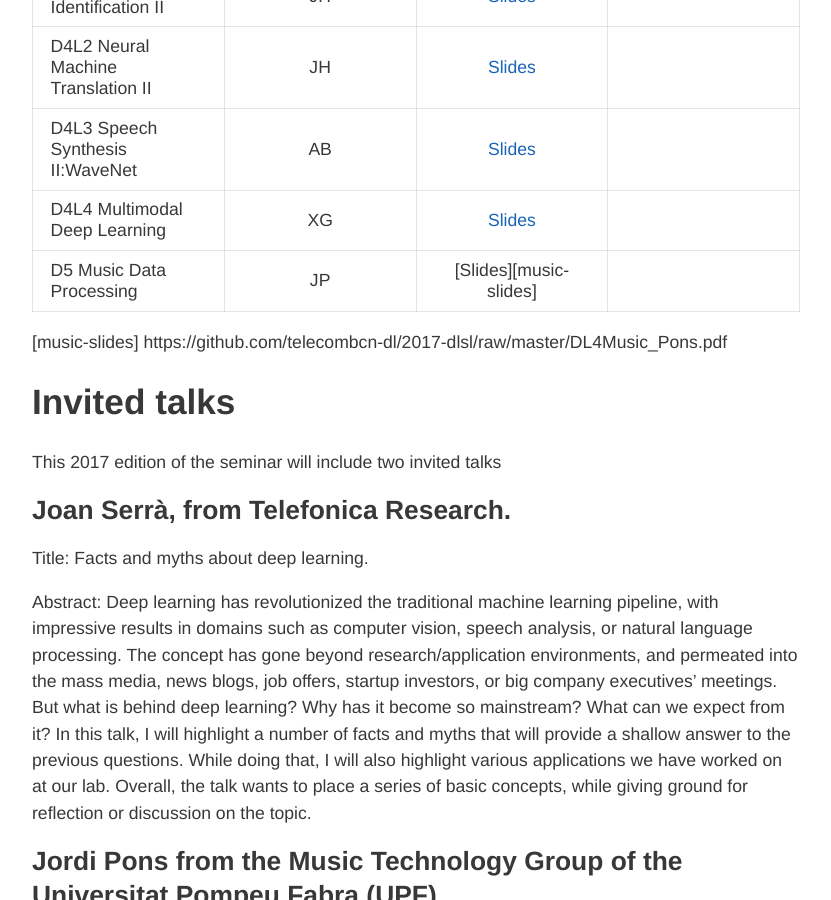
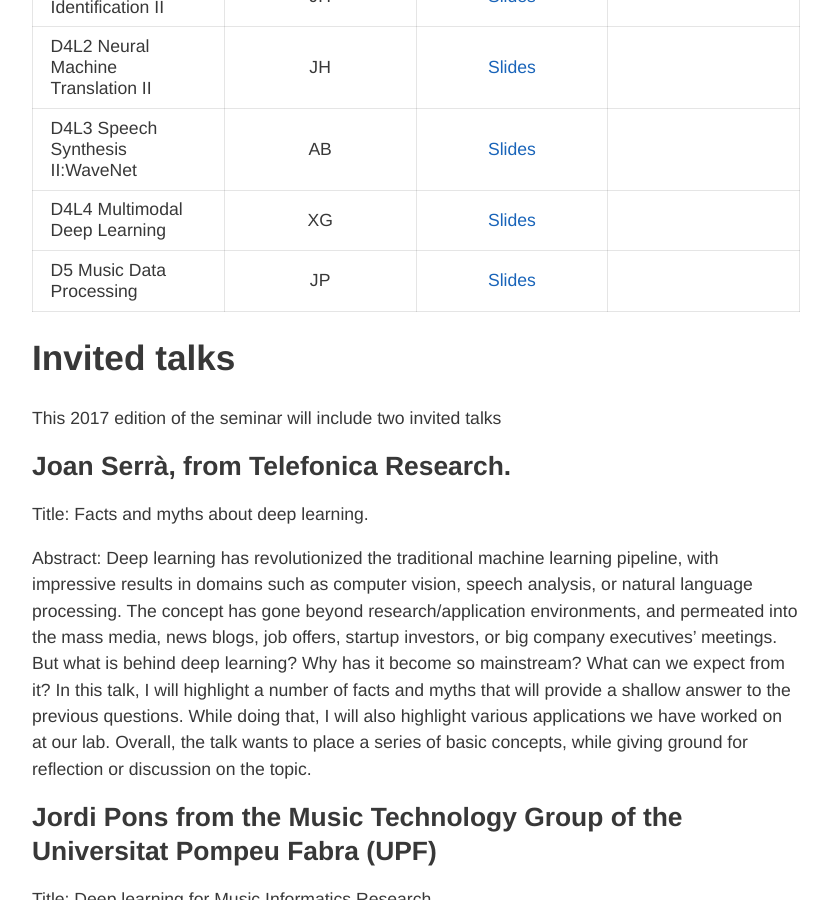
Before and after one commit to telecombcn-dl/2017-dlsl, a Jekyll site: the page built from index.md, in a window 1280 px wide and 900 px high, scrolled down 3575 px. Shown: the whole window, without its empty margins (224-1055 px from the left). Built offline with Jekyll 4.4.1, drawn with Linux system fonts in a browser that asks for light colours; nearby versions of some CDN libraries; our own code applies the rules of GitHub Pages for plain Markdown files.

Commit message:
Link to music slides fixed

```diff
--- a/index.md
+++ b/index.md
@@ -142,7 +142,7 @@ If your company or organization is interested in sponsoring this course, please
 [wavenet-slides]: http://www.slideshare.net/xavigiro/speech-synthesis-wavenet-d4l1-deep-learning-for-speech-and-language-upc-2017
 [multimodal-slides]: http://www.slideshare.net/xavigiro/multimodal-deep-learning-d4l4-deep-learning-for-speech-and-language-upc-2017
 
-[music-slides] https://github.com/telecombcn-dl/2017-dlsl/raw/master/DL4Music_Pons.pdf
+[music-slides]: https://github.com/telecombcn-dl/2017-dlsl/raw/master/DL4Music_Pons.pdf
 
 
 
```
